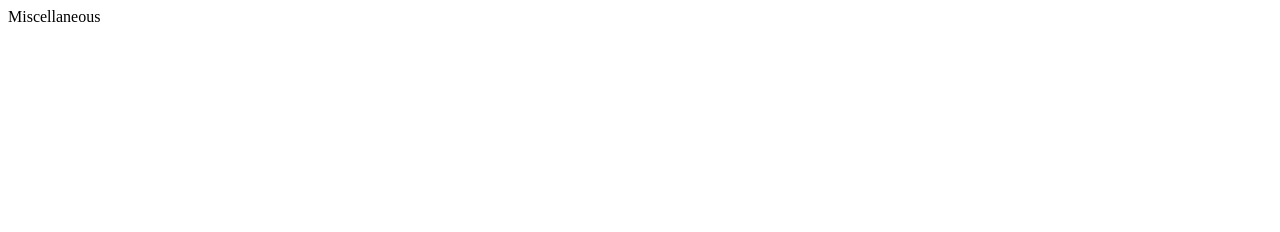
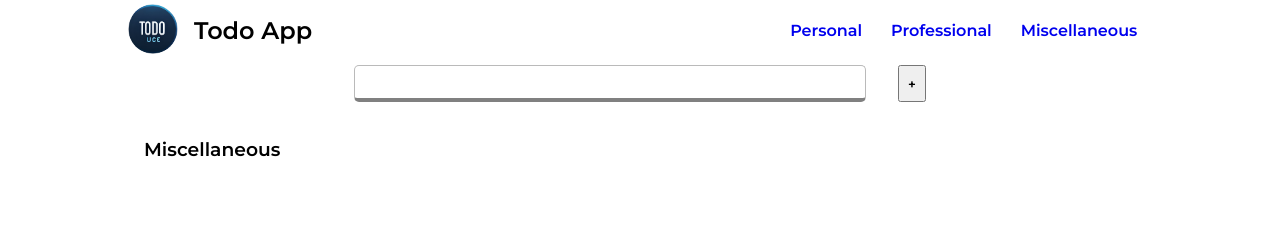
Before and after one commit to sonelAshutosh/vanillaTodoApp, a plain HTML site: page miscellaneous.html in a window 1280 px wide. Drawn offline with Linux system fonts and the light colour scheme.

Commit message:
Added the functionality of Personal, Professional and Misc Todo with respective name showing

```diff
--- a/miscellaneous.html
+++ b/miscellaneous.html
@@ -5,8 +5,34 @@
     <meta http-equiv="X-UA-Compatible" content="IE=edge" />
     <meta name="viewport" content="width=device-width, initial-scale=1.0" />
     <title>Todo App | Miscellaneous</title>
+    <link rel="stylesheet" href="style.css" />
   </head>
-  <body>
-    Miscellaneous
+  <body onload="getLocalStorage()">
+    <div class="container">
+      <div class="navbar">
+        <a href="/"><img src="/assets/logo.jpg" alt="logo" /> </a>
+        <h2>Todo App</h2>
+        <div id="navbar-ul" class="navbar-ul">
+          <div id="navCloseButton" class="navCloseButton">X</div>
+          <ul>
+            <li><a href="/">Personal</a></li>
+            <li><a href="/professional.html">Professional</a></li>
+            <li><a href="/miscellaneous.html">Miscellaneous</a></li>
+          </ul>
+        </div>
+        <div id="navOpenButton" class="navOpenButton">+</div>
+      </div>
+      <form action="/miscellaneous.html" method="get">
+        <div class="form-input">
+          <input type="text" name="todo" id="todo" />
+          <input type="button" name="addTodo" id="addTodo" value="+" />
+        </div>
+        <h3 id="typeOfTodo"></h3>
+        <div class="todosContainerDiv">
+          <ul id="todosContainer"></ul>
+        </div>
+      </form>
+    </div>
   </body>
+  <script src="script.js"></script>
 </html>
--- a/script.js
+++ b/script.js
@@ -1,10 +1,13 @@
-let todo = document.getElementById('todo');
-let addTodo = document.getElementById('addTodo');
-let navbarUl = document.getElementById('navbar-ul');
-let navOpenButton = document.getElementById('navOpenButton');
-let todosContainer = document.getElementById('todosContainer');
-let navCloseButton = document.getElementById('navCloseButton');
-let todoArray = [];
+var todo = document.getElementById('todo');
+var addTodo = document.getElementById('addTodo');
+var navbarUl = document.getElementById('navbar-ul');
+var typeOfTodo = document.getElementById('typeOfTodo');
+var navOpenButton = document.getElementById('navOpenButton');
+var todosContainer = document.getElementById('todosContainer');
+var navCloseButton = document.getElementById('navCloseButton');
+var todoArray = [];
+
+var link = window.location.href.split('/')[3].split('.')[0];
 
 addTodo.addEventListener('click', () => {
   if (todo.value == '') {
@@ -27,13 +30,17 @@ function deleteTodo(id) {
 }
 
 function setLocalStorage() {
-  localStorage.setItem('todos', JSON.stringify(todoArray));
+  if (link == '') localStorage.setItem('personal', JSON.stringify(todoArray));
+  else localStorage.setItem(link, JSON.stringify(todoArray));
 }
 
 function getLocalStorage() {
-  let temp = localStorage.getItem('todos');
+  if (link == '') link = 'personal';
+  let temp = localStorage.getItem(link);
+  let string = link;
+  typeOfTodo.innerHTML = string.charAt(0).toUpperCase() + string.slice(1);
+
   if (temp !== null) {
-    console.log(temp);
     todoArray = JSON.parse(temp);
   } else {
     todoArray = [];
--- a/style.css
+++ b/style.css
@@ -63,6 +63,9 @@ input[type='text']:focus {
 .todosContainerDiv {
   padding: 1rem 3rem;
 }
+#typeOfTodo {
+  padding: 2rem 1rem;
+}
 #todosContainer {
   margin: 0.25rem;
 }
```
Also changed, not shown: index.html (+2 -1 lines), personal.html (deleted, +0 -12 lines), professional.html (+28 -2 lines).
